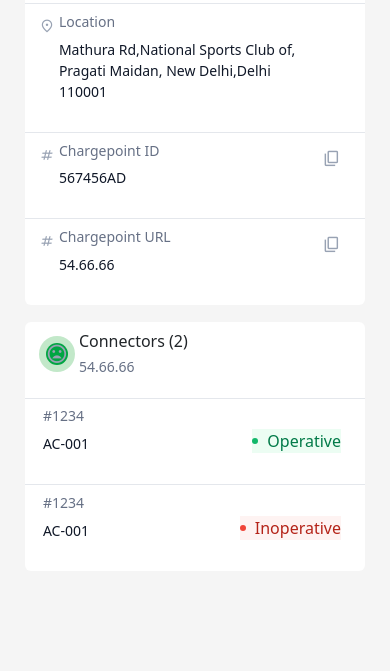
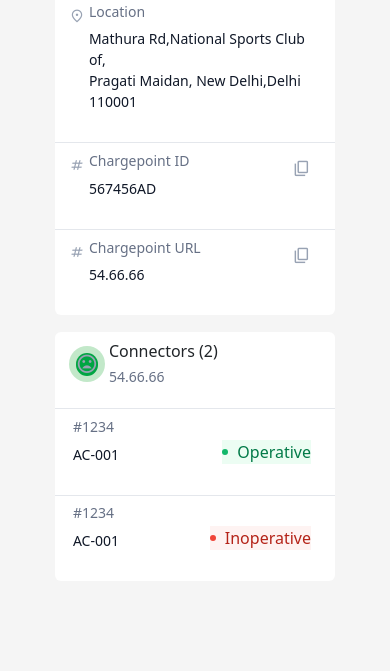
Before and after one commit to pawan-s19/assingment1, a plain HTML site: page index.html in a window 390 px wide. Shown: the part 173-844 px from the top of the page. Drawn offline with nearby package versions, Linux system fonts and the light colour scheme.

Commit message:
third commit

```diff
--- a/style.css
+++ b/style.css
@@ -108,7 +108,7 @@
 
 @media only screen and (max-width: 600px) {
   .cards-wrapper {
-    width: 340px;
+    width: 280px;
     height: fit-content;
   }
 }
```
